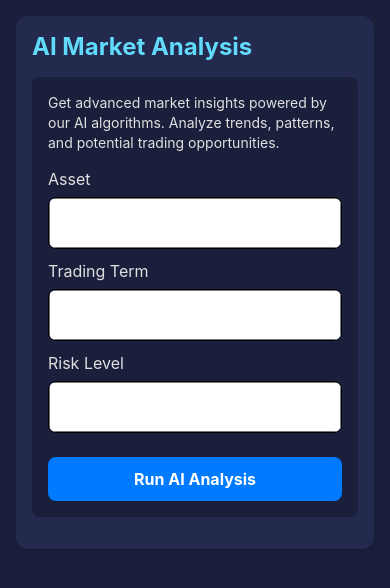
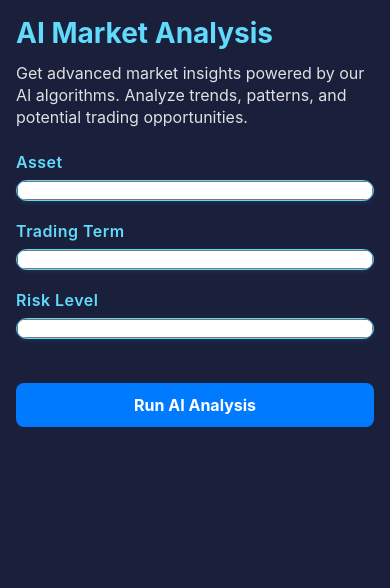
Before and after one commit to GeroWalther/XTradeAI_mobile, a React Native app: screen /Home in a window 390 px wide. Shown: the top 588 px of the page. Built offline with nearby package versions, Linux system fonts and the light colour scheme.

Commit message:
adjusted styles

```diff
--- a/components/AIAnalysis.tsx
+++ b/components/AIAnalysis.tsx
@@ -198,7 +198,11 @@ export const AIAnalysis = () => {
                 key={item.value}
                 label={item.label}
                 value={item.value}
-                color={Platform.OS === 'ios' ? '#000000' : COLORS.textPrimary}
+                color={
+                  Platform.OS === 'ios'
+                    ? COLORS.textPrimary
+                    : COLORS.textPrimary
+                }
               />
             ))}
           </Picker>
@@ -210,9 +214,8 @@ export const AIAnalysis = () => {
   return (
     <SafeAreaView style={styles(COLORS).container}>
       <ScrollView contentContainerStyle={styles(COLORS).scrollContent}>
-        <View style={styles(COLORS).card}>
+        <View style={styles(COLORS).mainContainer}>
           <Text style={styles(COLORS).title}>AI Market Analysis</Text>
-          <View style={styles(COLORS).formContainer}>
           <Text style={styles(COLORS).description}>
             Get advanced market insights powered by our AI algorithms. Analyze
             trends, patterns, and potential trading opportunities.
@@ -255,7 +258,6 @@ export const AIAnalysis = () => {
             variant='primary'
             fullWidth
           />
-          </View>
 
           {/* Error message */}
           {isError && error instanceof Error && (
@@ -291,7 +293,7 @@ export const AIAnalysis = () => {
 
           {/* Analysis results */}
           {analysis && !isError && (
-            <Card variant='dark' style={styles(COLORS).resultsContainer}>
+            <View style={styles(COLORS).resultsContainer}>
               {isMockData && (
                 <View style={styles(COLORS).mockDataBanner}>
                   <Text style={styles(COLORS).mockDataText}>
@@ -379,7 +381,7 @@ export const AIAnalysis = () => {
               </View>
 
               {renderTradingStrategy(analysis.trading_strategy)}
-            </Card>
+            </View>
           )}
         </View>
       </ScrollView>
@@ -394,78 +396,73 @@ const styles = (COLORS: any) =>
       backgroundColor: COLORS.background,
     },
     scrollContent: {
+      flexGrow: 1,
+    },
+    mainContainer: {
+      flex: 1,
       padding: 16,
     },
-    card: {
+    title: {
+      fontSize: 28,
+      fontWeight: 'bold',
+      color: COLORS.accent,
+      marginBottom: 12,
+    },
+    description: {
+      color: COLORS.textSecondary,
+      marginBottom: 24,
+      lineHeight: 22,
+      fontSize: 16,
+    },
+    selectionsContainer: {
+      marginBottom: 24,
+    },
+    pickerContainer: {
+      marginBottom: 20,
+    },
+    pickerLabel: {
+      color: COLORS.accent,
+      marginBottom: 8,
+      fontSize: 16,
+      fontWeight: '600',
+      letterSpacing: 0.5,
+    },
+    pickerWrapper: {
       backgroundColor: COLORS.primary,
       borderRadius: 12,
-      padding: 16,
-      shadowColor: COLORS.black,
+      overflow: 'hidden',
+      borderWidth: 1,
+      borderColor: COLORS.accent,
+      shadowColor: COLORS.accent,
       shadowOffset: { width: 0, height: 2 },
       shadowOpacity: 0.1,
       shadowRadius: 4,
       elevation: 3,
     },
-    title: {
-      fontSize: 24,
-      fontWeight: 'bold',
-      color: COLORS.accent,
-      marginBottom: 16,
-    },
-    formContainer: {
-      backgroundColor: COLORS.primaryDark,
-      borderRadius: 8,
-      padding: 16,
-      marginBottom: 16,
-    },
-    description: {
-      color: COLORS.textSecondary,
-      marginBottom: 16,
-      lineHeight: 20,
-    },
-    selectionsContainer: {
-      marginBottom: 12,
-    },
-    pickerContainer: {
-      marginBottom: 12,
-    },
-    pickerLabel: {
-      color: COLORS.textSecondary,
-      marginBottom: 8,
-      fontSize: 16,
-    },
-    pickerWrapper: {
-      backgroundColor: Platform.OS === 'ios' ? '#FFFFFF' : COLORS.primaryLight,
-      borderRadius: 8,
-      overflow: 'hidden',
-      borderWidth: 1,
-      borderColor: COLORS.borderPrimary,
-      marginHorizontal: Platform.OS === 'ios' ? 0 : 0,
-    },
     picker: {
-      color: Platform.OS === 'ios' ? '#000000' : COLORS.textPrimary,
-      height: Platform.OS === 'ios' ? 80 : 50,
+      color: COLORS.textPrimary,
       width: '100%',
     },
     pickerIOS: {
-      backgroundColor: COLORS.accentLight,
+      backgroundColor: 'rgba(97, 218, 251, 0.05)', // COLORS.accent with opacity
     },
     pickerItemStyle: {
-      fontSize: 16,
-      height: 80,
+      fontSize: 18,
+      height: 110,
+      color: COLORS.textPrimary,
+      fontWeight: '500',
     },
     errorContainer: {
       backgroundColor: COLORS.bgError,
-      borderWidth: 1,
-      borderColor: COLORS.borderError,
-      borderRadius: 8,
+      borderRadius: 12,
       padding: 16,
-      marginBottom: 16,
+      marginTop: 24,
     },
     errorTitle: {
       color: COLORS.error,
       fontWeight: 'bold',
       marginBottom: 8,
+      fontSize: 16,
     },
     errorDetails: {
       marginTop: 8,
@@ -483,63 +480,57 @@ const styles = (COLORS: any) =>
       marginBottom: 4,
     },
     resultsContainer: {
-      backgroundColor: COLORS.primaryDark,
-      borderRadius: 8,
-      padding: 16,
+      marginTop: 32,
     },
     mockDataBanner: {
       backgroundColor: COLORS.bgWarning,
-      borderWidth: 1,
-      borderColor: COLORS.borderWarning,
-      borderRadius: 8,
+      borderRadius: 12,
       padding: 12,
-      marginBottom: 16,
+      marginBottom: 24,
     },
     mockDataText: {
       color: COLORS.warning,
       fontWeight: 'bold',
     },
     resultsTitle: {
-      fontSize: 20,
+      fontSize: 24,
       fontWeight: 'bold',
       color: COLORS.accent,
-      marginBottom: 16,
+      marginBottom: 24,
     },
     metaContainer: {
       backgroundColor: COLORS.bgPurple,
-      borderWidth: 1,
-      borderColor: COLORS.borderPurple,
-      borderRadius: 8,
-      padding: 12,
-      marginBottom: 16,
+      borderRadius: 12,
+      padding: 16,
+      marginBottom: 24,
     },
     metaTitle: {
       color: COLORS.info,
       fontWeight: 'bold',
-      marginBottom: 8,
+      marginBottom: 12,
+      fontSize: 16,
     },
     metaText: {
       color: COLORS.textSecondary,
       fontSize: 14,
-      marginBottom: 4,
+      marginBottom: 6,
     },
     currentPriceContainer: {
       backgroundColor: COLORS.bgInfo,
-      borderWidth: 1,
-      borderColor: COLORS.borderInfo,
-      borderRadius: 8,
-      padding: 12,
-      marginBottom: 16,
+      borderRadius: 12,
+      padding: 16,
+      marginBottom: 24,
     },
     currentPriceLabel: {
       color: COLORS.accentLight,
       fontWeight: 'bold',
+      fontSize: 16,
     },
     currentPriceValue: {
       color: COLORS.textPrimary,
       fontWeight: 'bold',
-      fontSize: 16,
-      marginVertical: 4,
+      fontSize: 24,
+      marginVertical: 8,
     },
     currentPriceNote: {
       color: COLORS.textMuted,
@@ -547,55 +538,63 @@ const styles = (COLORS: any) =>
       marginTop: 4,
     },
     sectionContainer: {
-      marginBottom: 16,
+      marginBottom: 8,
+      backgroundColor: COLORS.primaryDark,
+      borderRadius: 12,
+      padding: 16,
     },
     sectionTitle: {
-      fontSize: 18,
+      fontSize: 20,
       fontWeight: 'bold',
       color: COLORS.accent,
-      marginBottom: 8,
+      marginBottom: 12,
     },
     sectionText: {
       color: COLORS.textSecondary,
-      lineHeight: 20,
+      lineHeight: 22,
+      fontSize: 16,
     },
     driversList: {
-      marginTop: 4,
+      marginTop: 8,
     },
     driverItem: {
       color: COLORS.textSecondary,
-      marginBottom: 4,
-      lineHeight: 20,
+      marginBottom: 8,
+      lineHeight: 22,
+      fontSize: 16,
     },
     strategyContainer: {
       backgroundColor: COLORS.primaryDark,
-      borderRadius: 8,
+      borderRadius: 12,
       padding: 16,
-      marginTop: 16,
+      marginTop: 24,
     },
     strategyHeader: {
-      marginBottom: 8,
+      marginBottom: 12,
     },
     strategyTitle: {
-      fontSize: 18,
+      fontSize: 20,
       fontWeight: 'bold',
       color: COLORS.accent,
     },
     strategySubtitle: {
       color: COLORS.textMuted,
-      fontSize: 12,
+      fontSize: 14,
+      marginTop: 4,
     },
     directionContainer: {
       flexDirection: 'row',
       alignItems: 'center',
-      marginBottom: 8,
+      marginBottom: 12,
     },
     directionLabel: {
       color: COLORS.textSecondary,
       fontWeight: '500',
+      fontSize: 16,
     },
     directionValue: {
       fontWeight: 'bold',
+      fontSize: 16,
     },
     longDirection: {
       color: COLORS.longDirection,
@@ -605,57 +604,62 @@ const styles = (COLORS: any) =>
     },
     rationaleText: {
       color: COLORS.textSecondary,
-      marginBottom: 12,
-      lineHeight: 20,
+      marginBottom: 16,
+      lineHeight: 22,
+      fontSize: 16,
     },
     validationWarningContainer: {
       backgroundColor: COLORS.bgWarning,
-      borderWidth: 1,
-      borderColor: COLORS.borderWarning,
-      borderRadius: 8,
-      padding: 12,
-      marginBottom: 16,
+      borderRadius: 12,
+      padding: 16,
+      marginBottom: 24,
     },
     validationWarningTitle: {
       color: COLORS.warning,
       fontWeight: 'bold',
-      marginBottom: 4,
+      marginBottom: 8,
+      fontSize: 16,
     },
     validationWarningMessage: {
       color: COLORS.warning,
+      fontSize: 14,
     },
     pricePointsContainer: {
-      marginTop: 8,
+      marginTop: 16,
     },
     pricePointCard: {
       backgroundColor: COLORS.primary,
-      borderRadius: 8,
-      padding: 12,
-      marginBottom: 12,
+      borderRadius: 12,
+      padding: 16,
+      marginBottom: 16,
     },
     pricePointTitle: {
       color: COLORS.accent,
-      fontWeight: '500',
-      marginBottom: 4,
+      fontWeight: '600',
+      marginBottom: 8,
+      fontSize: 16,
     },
     stopLossTitle: {
       color: COLORS.error,
-      fontWeight: '500',
-      marginBottom: 4,
+      fontWeight: '600',
+      marginBottom: 8,
+      fontSize: 16,
     },
     takeProfitTitle: {
       color: COLORS.success,
-      fontWeight: '500',
-      marginBottom: 4,
+      fontWeight: '600',
+      marginBottom: 8,
+      fontSize: 16,
     },
     pricePointValue: {
       color: COLORS.textPrimary,
       fontWeight: 'bold',
-      fontSize: 16,
-      marginBottom: 4,
+      fontSize: 20,
+      marginBottom: 8,
     },
     pricePointRationale: {
       color: COLORS.textMuted,
       fontSize: 14,
+      lineHeight: 20,
     },
   });
--- a/screens/HomeScreen.tsx
+++ b/screens/HomeScreen.tsx
@@ -8,7 +8,7 @@ export default function HomeScreen() {
 
   return (
     <SafeAreaView style={styles(COLORS).container}>
-      <ScrollView>
+      <ScrollView contentContainerStyle={styles(COLORS).scrollContent}>
         <AIAnalysis />
       </ScrollView>
     </SafeAreaView>
@@ -21,4 +21,7 @@ const styles = (COLORS: any) =>
       flex: 1,
       backgroundColor: COLORS.background,
     },
+    scrollContent: {
+      flexGrow: 1,
+    },
   });
```
Lines whose indentation alone changed are shown as unchanged.
